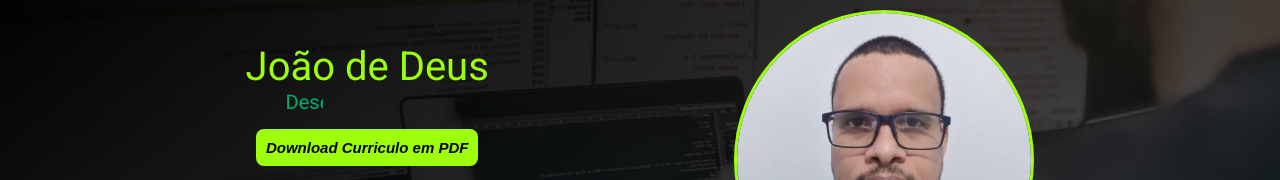
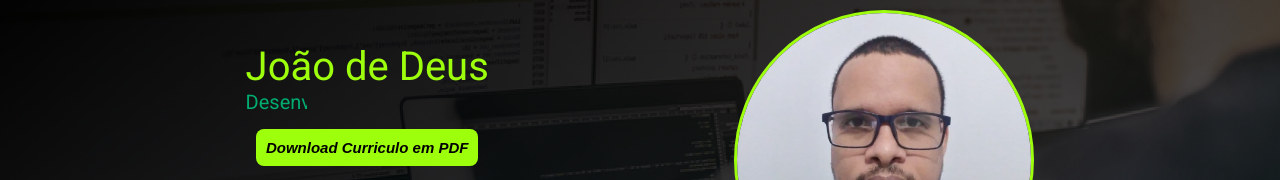
Before and after one commit to joaodedeusrsfilho/meu-portfolio, a React (Vite) app: page / in a window 1280 px wide. Shown: the part 288-468 px from the top of the page. Built offline with nearby package versions, Linux system fonts and the light colour scheme.

Commit message:
add file

```diff
--- a/src/Componentes/Section1/style.css
+++ b/src/Componentes/Section1/style.css
@@ -39,8 +39,8 @@
 
 .section1 .efeitoDigitacao {
     font-size: 20px;
-    width: 292px;
-    padding-left: 40px;
+    width: 230px;
+
 
 }
 
```
